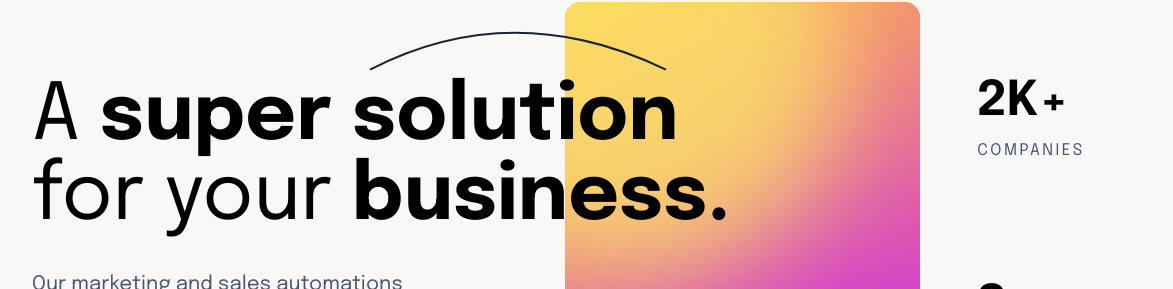
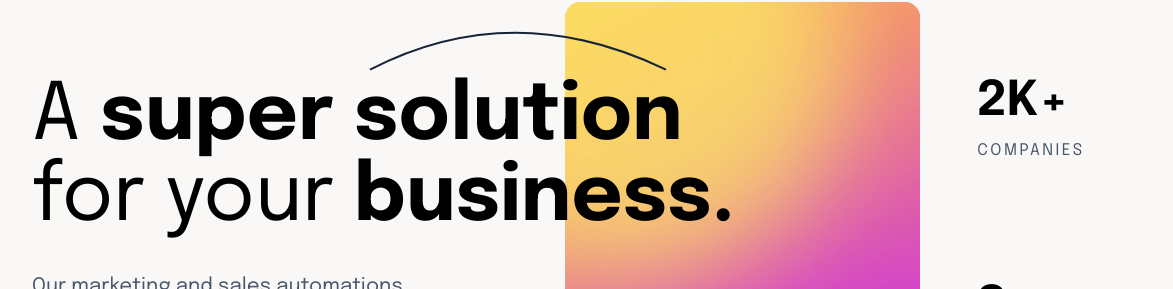
Before and after one commit to emmcgill/FM-Suite-Landing-Page, a plain HTML site: page index.html in a window 1536 px wide. Shown: the part 148-437 px from the top of the page, without its empty margins (181-1354 px from the left). Drawn offline with Linux system fonts and the light colour scheme.

Commit message:
Updated Hero Font Size

```diff
--- a/styles.css
+++ b/styles.css
@@ -375,8 +375,8 @@ body {
     }
 
     .hero__title {
-        font-size: 78.25px;
-        min-width: 700px;
+        font-size: 78.75px;
+        min-width: 750px;
     }
 
     .sub-title {
```
